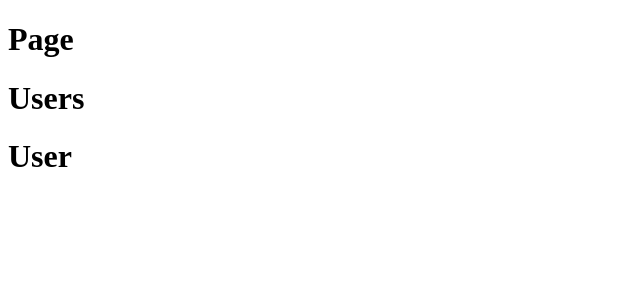
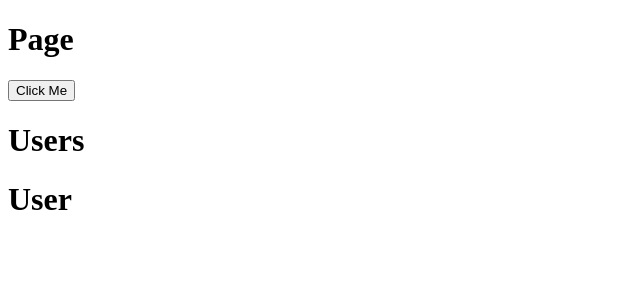
Before and after one commit to Ak003x/ReactHooks-Practice, a Next.js app: page /contextApi in a window 1280 px wide. Shown: the top 300 px of the page, without its empty margins (0-640 px from the left). Built offline with nearby package versions, Linux system fonts and the light colour scheme.

Commit message:
Using props drilling

```diff
--- a/src/app/contextApi/Users.jsx
+++ b/src/app/contextApi/Users.jsx
@@ -1,12 +1,11 @@
 import React from "react";
 import User from "./user";
 
-function Users() {
+function Users({ theme }) {
   return (
     <div>
       <h1>Users</h1>
-
-      <User />
+      <User theme={theme} />
     </div>
   );
 }
--- a/src/app/contextApi/page.jsx
+++ b/src/app/contextApi/page.jsx
@@ -1,11 +1,20 @@
-import React from "react";
+"use client"
+import React, { useState } from "react";
+
 import Users from "./Users";
 
 function ContextApiPage() {
+  const [theme, setTheme] = useState("light");
+
+  const toggleTheme = () => {
+    setTheme((curr) => (curr === "light" ? "dark" : "light"));
+  };
+
   return (
     <div>
       <h1>Page</h1>
-      <Users />
+      <button onClick={toggleTheme}>Click Me</button>
+      <Users theme={theme} />
     </div>
   );
 }
--- a/src/app/contextApi/user.jsx
+++ b/src/app/contextApi/user.jsx
@@ -1,6 +1,6 @@
 import React from "react";
 
-function User() {
+function User({theme}) {
   return (
     <div>
       <h1>User</h1>
```
